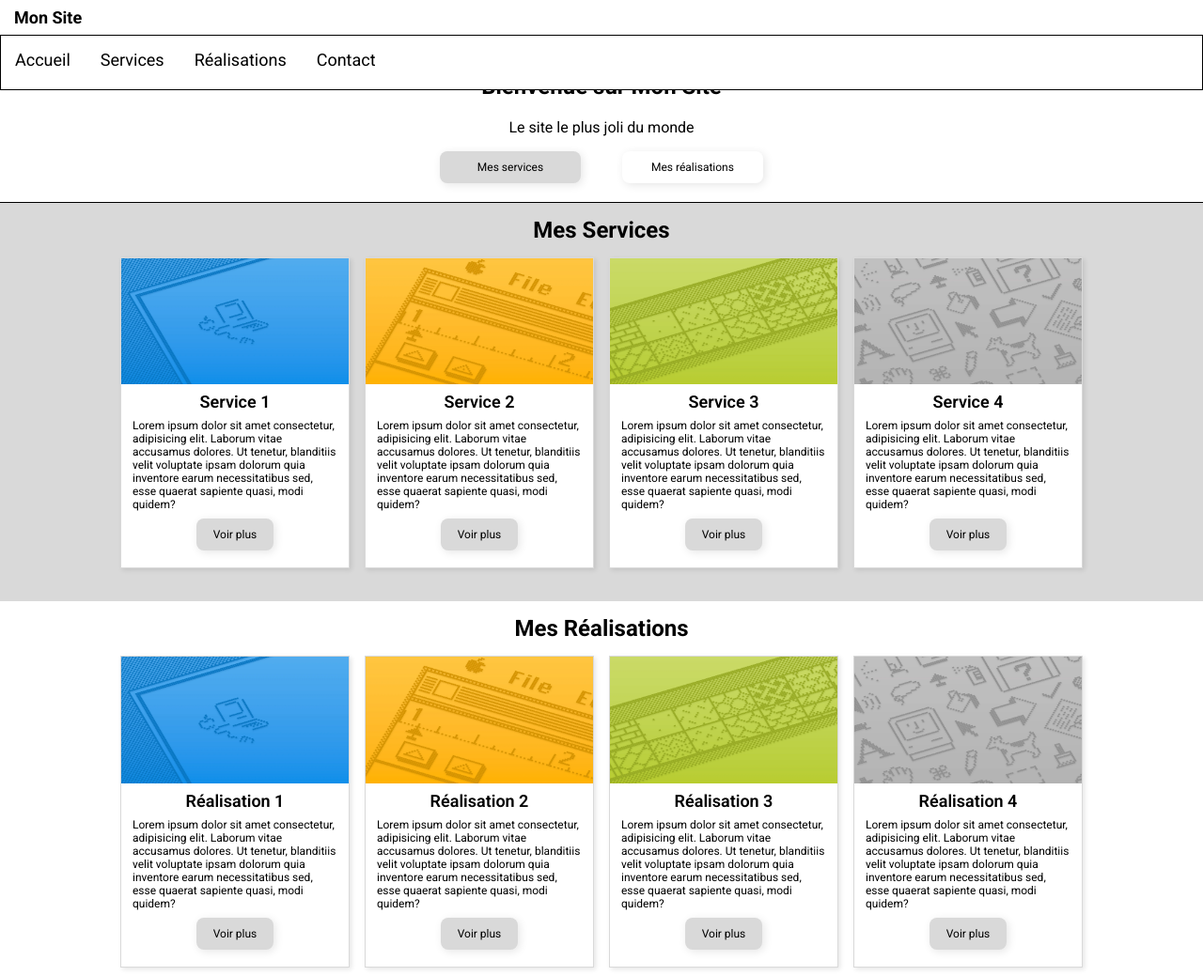
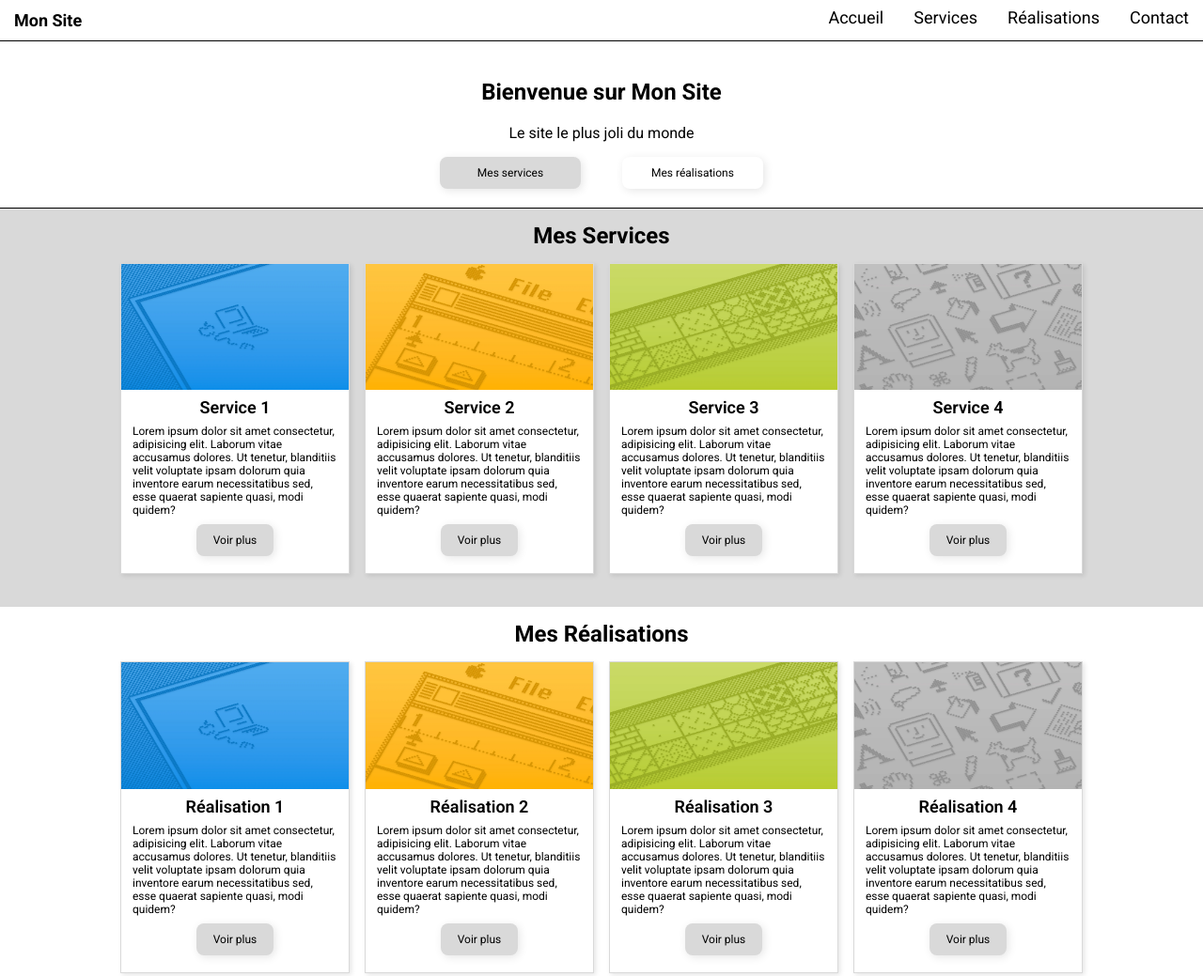
Before and after one commit to jlformation/responsive-mobile-first-HTML-CSS, a plain HTML site: page index.html in a window 1280 px wide. Shown: the top 1039 px of the page at 94% size. Drawn offline with Linux system fonts and the light colour scheme.

Commit message:
css class open version desktop

```diff
--- a/css/style.css
+++ b/css/style.css
@@ -229,6 +229,7 @@ footer {
 /* interdit de modifier le contenu au-dessus */
 @media (min-width: 768px) {
     header {
+        position: static;
         display: flex;
         justify-content: space-between;
         align-items: center;
@@ -239,7 +240,6 @@ footer {
 
         nav {
             display: block;
-
             ul {
                 list-style: none;
                 display: flex;
@@ -251,6 +251,15 @@ footer {
                     &:hover {
                         text-decoration: underline;
                     }
+                }
+            }
+            &.open {
+                position: static;
+                border:none;
+                width: auto;
+                padding:0;
+                li {
+                    margin-bottom: 0;
                 }
             }
         }
```
